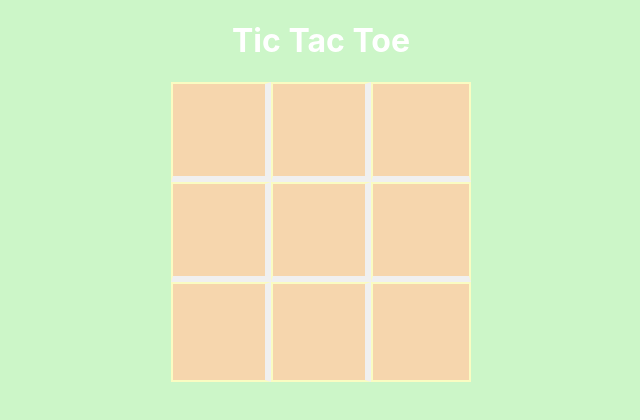
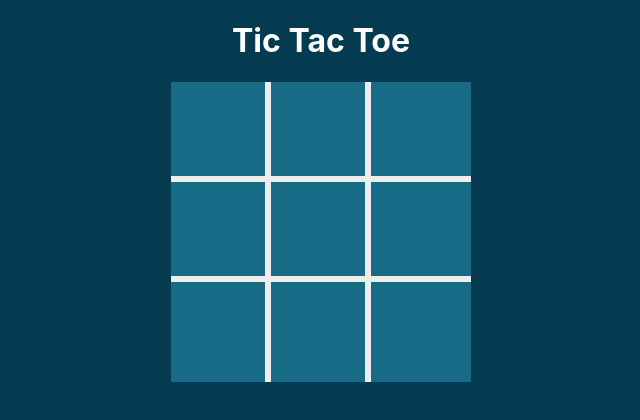
Before and after one commit to MohamudAynab/Tic-Tac-Toe-React, a React (Create React App) app: page / in a window 1280 px wide. Shown: the top 420 px of the page, without its empty margins (319-959 px from the left). Built offline with nearby package versions, Linux system fonts and the light colour scheme.

Commit message:
multiple updates0

```diff
--- a/package.json
+++ b/package.json
@@ -1,5 +1,5 @@
 {
-  "name": "codespaces-react",
+  "name": "Tic-Tac-Toe-React",
   "version": "0.1.0",
   "private": true,
   "dependencies": {
--- a/src/App.css
+++ b/src/App.css
@@ -2,7 +2,7 @@ body {
   display: flex;
   flex-direction: column;
   align-items: center;
-  background-color: #CCF6C8; /* CCF6C8 (60%) */
+  background-color: #053B50; /* CCF6C8 (60%) */
   color: white;
 }
 
@@ -24,16 +24,16 @@ h1 {
   display: flex;
   justify-content: center;
   align-items: center;
-  border: 2px solid #FAFCC2; /* F9C0C0 (30%) */
-  background-color: #F6D6AD; /* CCF6C8 (5%) */
+  border: 2px #176B87; /* F9C0C0 (30%) */
+  background-color: #176B87; /* CCF6C8 (5%) */
 }
 
 .right-border {
-  border-right: 0.2em solid #F0F0F0;
+  border-right: 0.2em solid #EEEEEE;
 }
 
 .bottom-border {
-  border-bottom: 0.2em solid #F0F0F0;
+  border-bottom: 0.2em solid #EEEEEE;
 }
 
 .x-hover:hover::after {
@@ -105,7 +105,7 @@ h1 {
 
 .game-over {
   text-align: center;
-  border: 8px solid #F9C0C0; /* F9C0C0 (60%) */
+  border: 8px solid #64CCC5; /* F9C0C0 (60%) */
   border-style: inset;
   padding: 10px;
   margin-top: 50px;
@@ -116,10 +116,10 @@ h1 {
 .reset-button {
   margin-top: 50px;
   padding: 10px;
-  background-color: #CCF6C8; /* CCF6C8 (10%) */
+  background-color: #053B50; /* CCF6C8 (10%) */
   color: white;
   width: 100%;
   font-size: 1.5em;
-  border: 8px solid #F9C0C0;
+  border: 8px solid #64CCC5;
   border-style: inset;
 }
```
Also changed, not shown: 2 other files (tests, documents, lock files or other folders).
